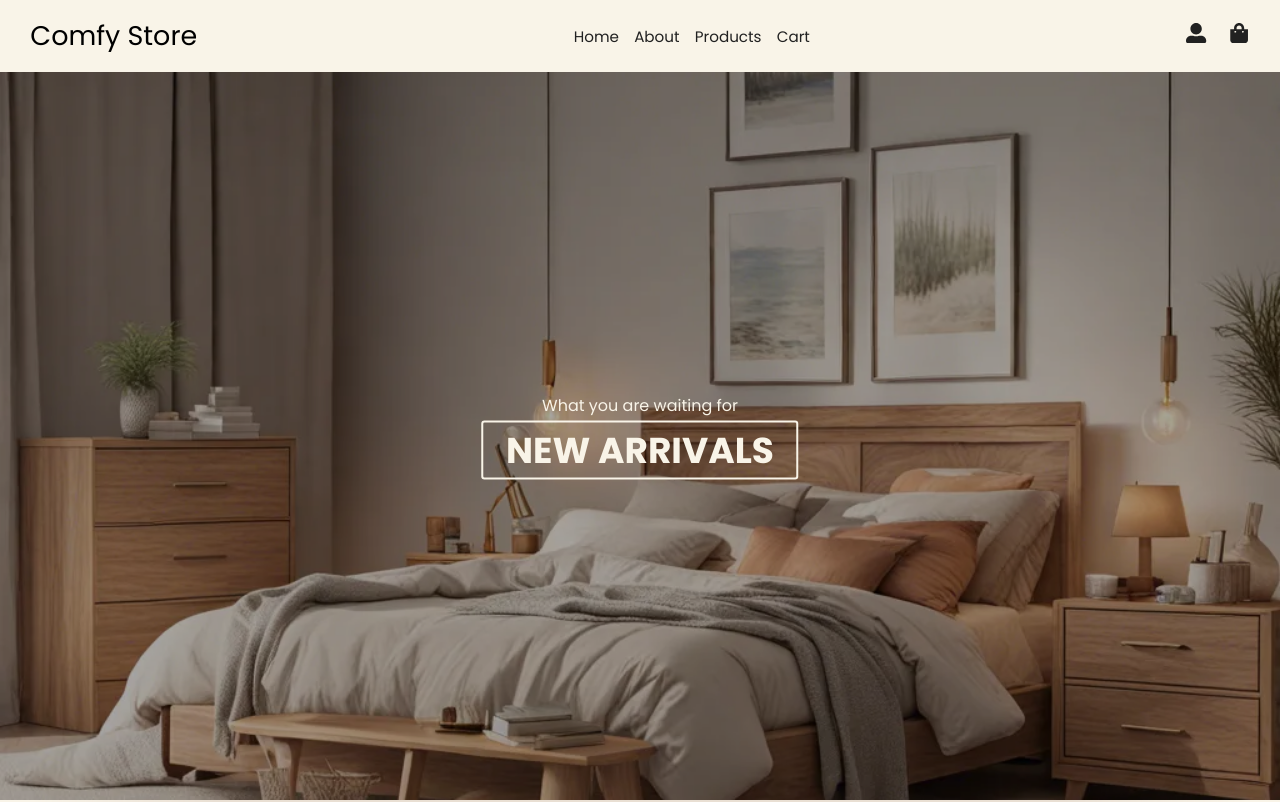
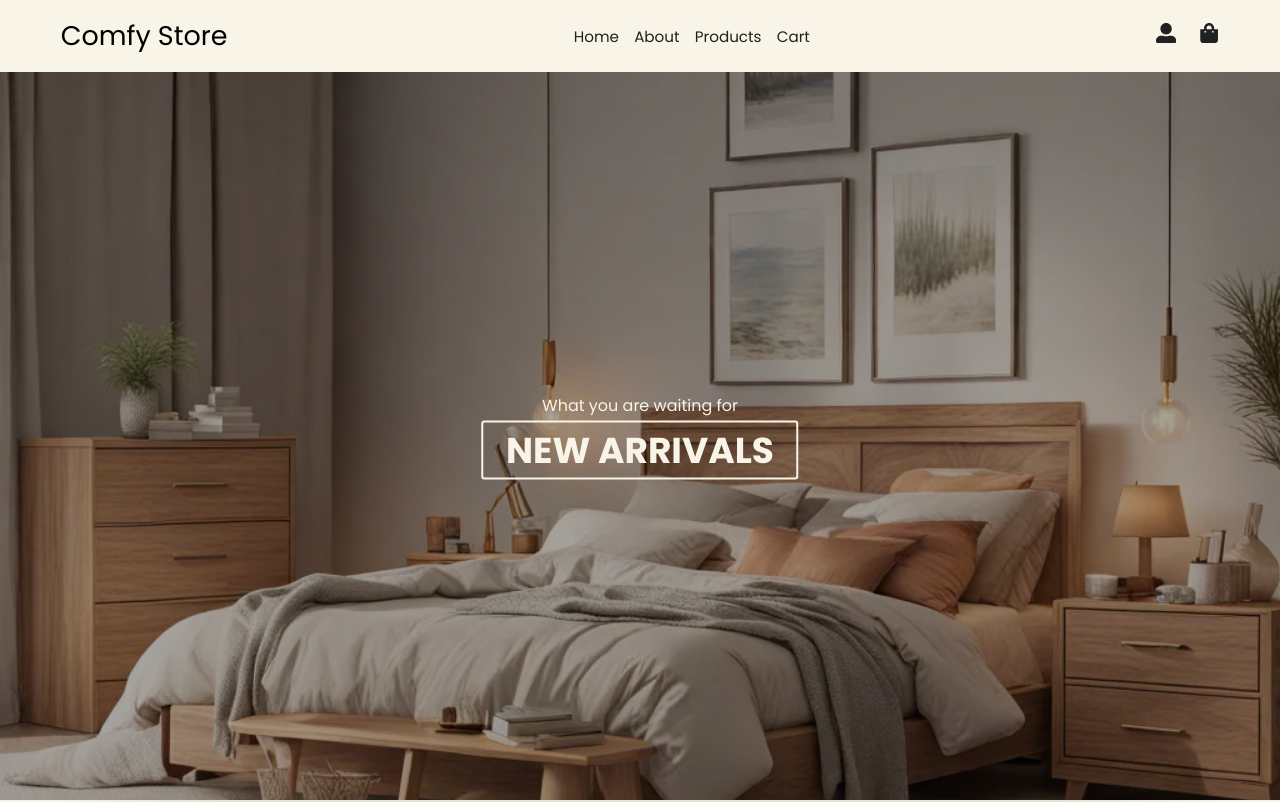
Before and after one commit to Git-Darkmoon/Comfy-Store-v2, a Next.js app: page / in a window 1280 px wide. Shown: the top 802 px of the page. Built offline with nearby package versions, Linux system fonts and the light colour scheme.

Commit message:
[UPDATE] Inline Padding value.

```diff
--- a/src/styles/_variables.scss
+++ b/src/styles/_variables.scss
@@ -23,7 +23,7 @@ $gutter-l: clamp(1.75rem, 1.6943rem + 0.2548vi, 2rem);
 $gutter-xl: clamp(2.625rem, 2.5414rem + 0.3822vi, 3rem);
 $gutter-2xl: clamp(3.5rem, 3.3885rem + 0.5096vi, 4rem);
 
-$padding-x: $gutter-l;
+$padding-x: $gutter-2xl;
 
 // Dimensions
 $nav-height: 4.5rem;
```
